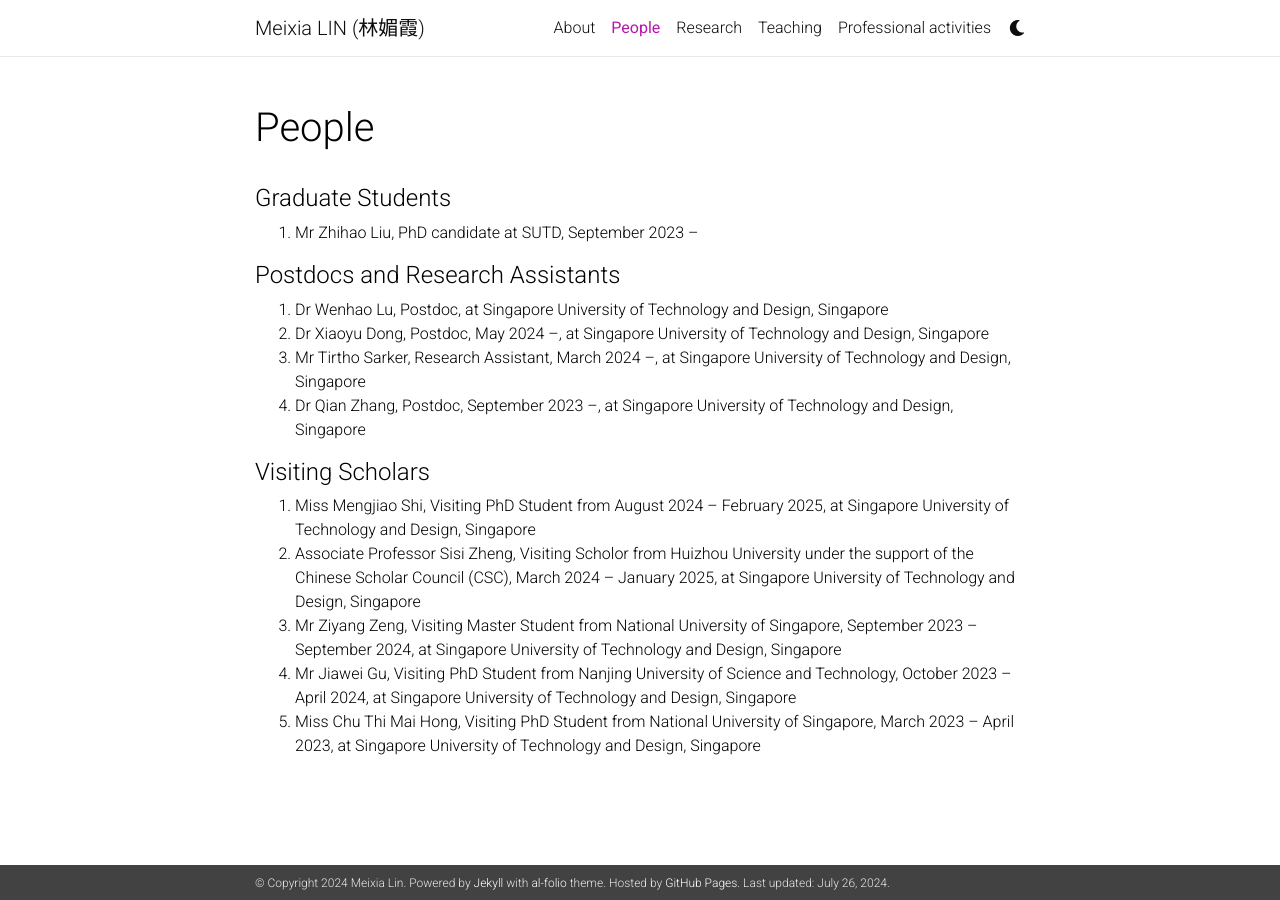
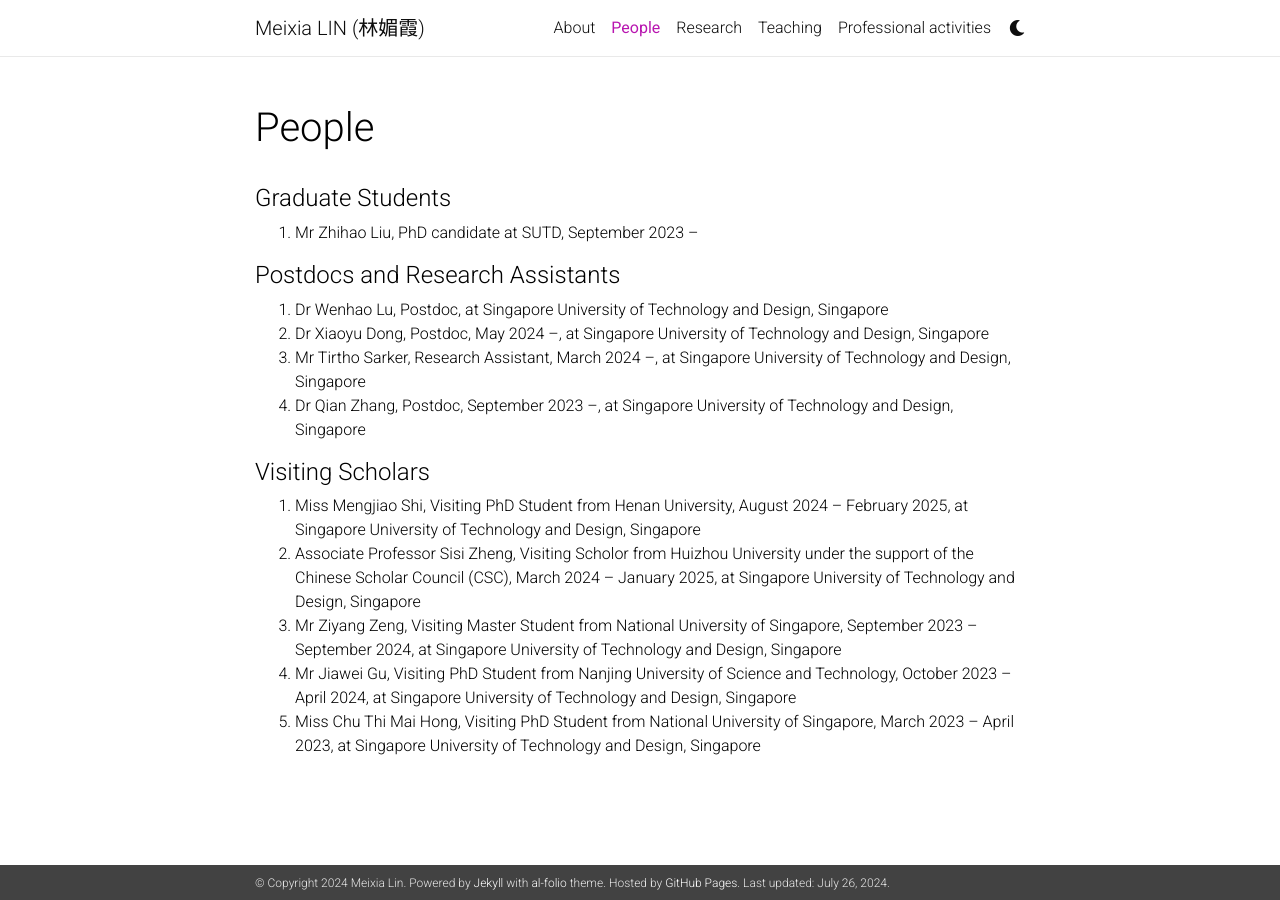
Before and after one commit to linmeixia/linmeixia.github.io, a Jekyll site: the page built from _pages/people.md, in a window 1280 px wide. Built offline with Jekyll 4.4.1, drawn with Linux system fonts in a browser that asks for light colours; nearby versions of some CDN libraries; comment, search, counter and statistics services are not loaded; a style sheet for code colours, icons or effects is not loaded.

Commit message:
Update people.md

```diff
--- a/_pages/people.md
+++ b/_pages/people.md
@@ -24,7 +24,7 @@ nav: true
 
 <h4>Visiting Scholars</h4>
 
-1. Miss Mengjiao Shi, Visiting PhD Student from August 2024 -- February 2025, at Singapore University of Technology and Design, Singapore
+1. Miss Mengjiao Shi, Visiting PhD Student from Henan University, August 2024 -- February 2025, at Singapore University of Technology and Design, Singapore
 2. Associate Professor Sisi Zheng, Visiting Scholor from Huizhou University under the support of the Chinese Scholar Council (CSC), March 2024 -- January 2025, at Singapore University of Technology and Design, Singapore
 3. Mr Ziyang Zeng, Visiting Master Student from National University of Singapore, September 2023 -- September 2024, at Singapore University of Technology and Design, Singapore
 4. Mr Jiawei Gu, Visiting PhD Student from Nanjing University of Science and Technology, October 2023 -- April 2024, at Singapore University of Technology and Design, Singapore
```
